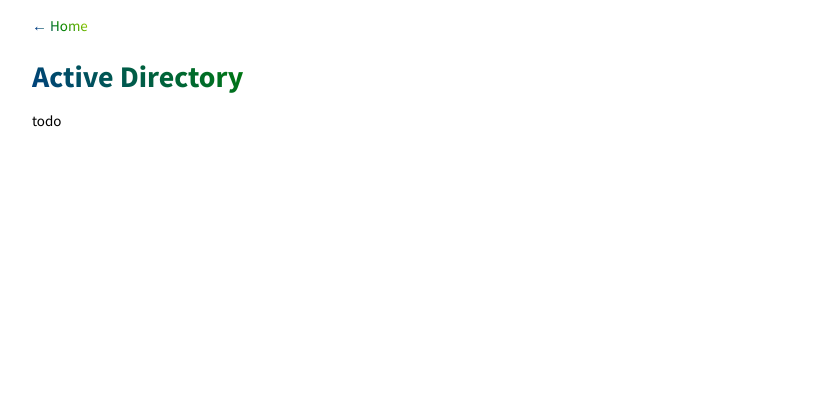
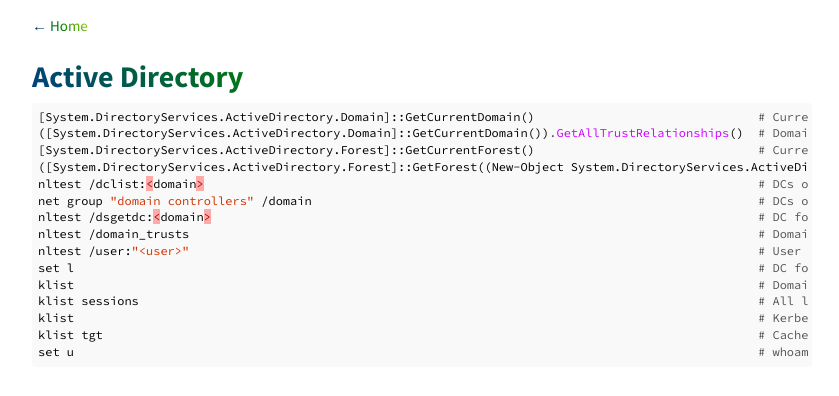
Before and after one commit to agrzeslak/cheatsheet, a Jekyll site: the page built from _topics/active-directory.md, in a window 1280 px wide. Shown: the top 396 px of the page, without its empty margins (218-1057 px from the left). Built offline with Jekyll 4.4.1, drawn with Linux system fonts in a browser that asks for light colours.

````diff
--- a/_topics/active-directory.md
+++ b/_topics/active-directory.md
@@ -25,4 +25,20 @@ tags:
 ---
 # Active Directory
 
-todo
+```powershell
+[System.DirectoryServices.ActiveDirectory.Domain]::GetCurrentDomain()                               # Current domain
+([System.DirectoryServices.ActiveDirectory.Domain]::GetCurrentDomain()).GetAllTrustRelationships()  # Domain trusts
+[System.DirectoryServices.ActiveDirectory.Forest]::GetCurrentForest()                               # Current forest
+([System.DirectoryServices.ActiveDirectory.Forest]::GetForest((New-Object System.DirectoryServices.ActiveDirectory.DirectoryContext('Forest', 'forest-of-interest.local')))).GetAllTrustRelationships()  # Forest trust relationships
+nltest /dclist:<domain>                                                                             # DCs of a domain
+net group "domain controllers" /domain                                                              # DCs of a domain
+nltest /dsgetdc:<domain>                                                                            # DC for currently authenticated session
+nltest /domain_trusts                                                                               # Domain trusts from cmd shell
+nltest /user:"<user>"                                                                               # User info
+set l                                                                                               # DC for currently authenticated session
+klist                                                                                               # Domain name and DC the user authenticated to
+klist sessions                                                                                      # All logon sessions, including NTLM authenticated sessions
+klist                                                                                               # Kerberos tickets for the session
+klist tgt                                                                                           # Cached krbtgt
+set u                                                                                               # whoami on older Windows systems
+```
````
Also changed, not shown: _topics/mimikatz.md (added, +58 -0 lines), _topics/snmp.md (+12 -3 lines).
